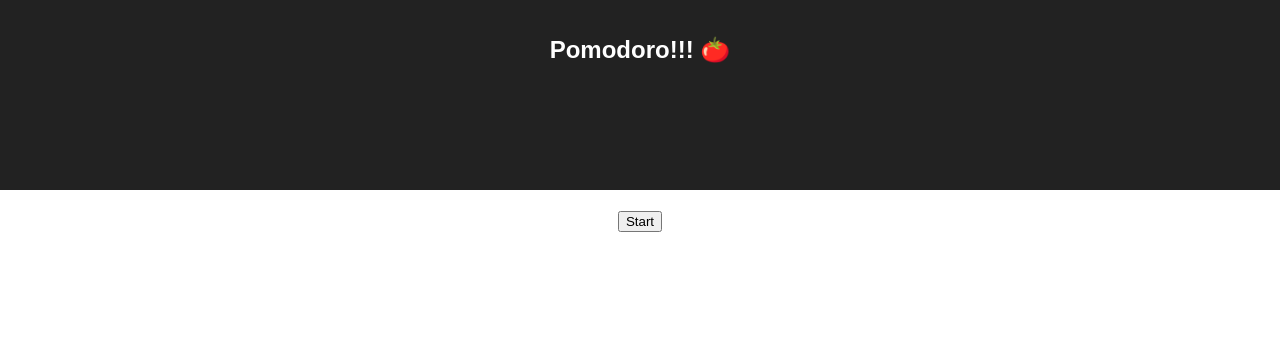
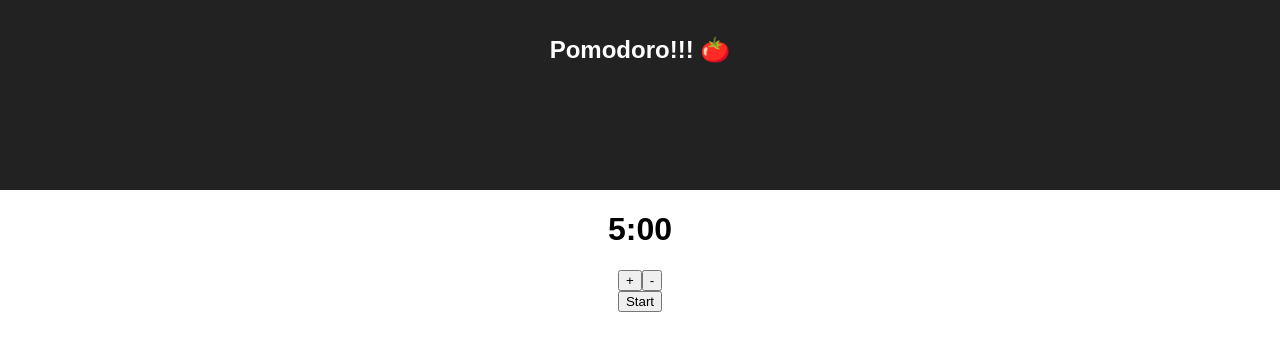
Before and after one commit to CavanWagg/React-pomodoro, a React (Create React App) app: page / in a window 1280 px wide. Shown: the top 350 px of the page. Built offline with nearby package versions, Linux system fonts and the light colour scheme.

Commit message:
prettier + eslint config

```diff
--- a/package.json
+++ b/package.json
@@ -12,5 +12,10 @@
     "build": "react-scripts build",
     "test": "react-scripts test --env=jsdom",
     "eject": "react-scripts eject"
+  },
+  "devDependencies": {
+    "eslint-config-prettier": "^2.9.0",
+    "eslint-plugin-prettier": "^2.6.2",
+    "prettier": "^1.14.2"
   }
 }
--- a/src/App.js
+++ b/src/App.js
@@ -2,6 +2,7 @@ import React, { Component } from 'react';
 import './App.css';
 import Timer from './components/Timer/Timer.js'
 import StartButton from './components/StartButton/StartButton.js'
+import TimerControl from './components/TimerControl/TimerControl';
 
 class App extends Component {
   constructor(props){
@@ -18,7 +19,9 @@ class App extends Component {
         <header className="App-header">
           <h1 className="App-title">Pomodoro!!! <span aria-label="Tomato" role="img">🍅 </span></h1>
         </header>
+
         <Timer minutes={this.state.minutes} seconds={this.state.seconds}/>
+        <TimerControl/>
         <StartButton/>
       </div>
     );
--- a/src/components/Timer/Timer.js
+++ b/src/components/Timer/Timer.js
@@ -11,7 +11,7 @@ class Timer extends React.Component {
   render () {
     return (
       <div>
-        <h1> </h1>
+        <h1> {this.props.minutes}:{this.props.seconds} </h1>
         </div>
     );
   }
--- /dev/null
+++ b/src/components/TimerControl/TimerControl.js
@@ -0,0 +1,17 @@
+import React from 'react';
+
+class TimerControl extends React.Component {
+render() {
+  return (
+    <div>
+    <button className="increase-button"> +
+    </button>
+    <button className="decrease-button"> -
+    </button>
+    </div>
+  )
+}
+
+}
+
+export default TimerControl
```
Also changed, not shown: 2 other files (tests, documents, lock files or other folders).
